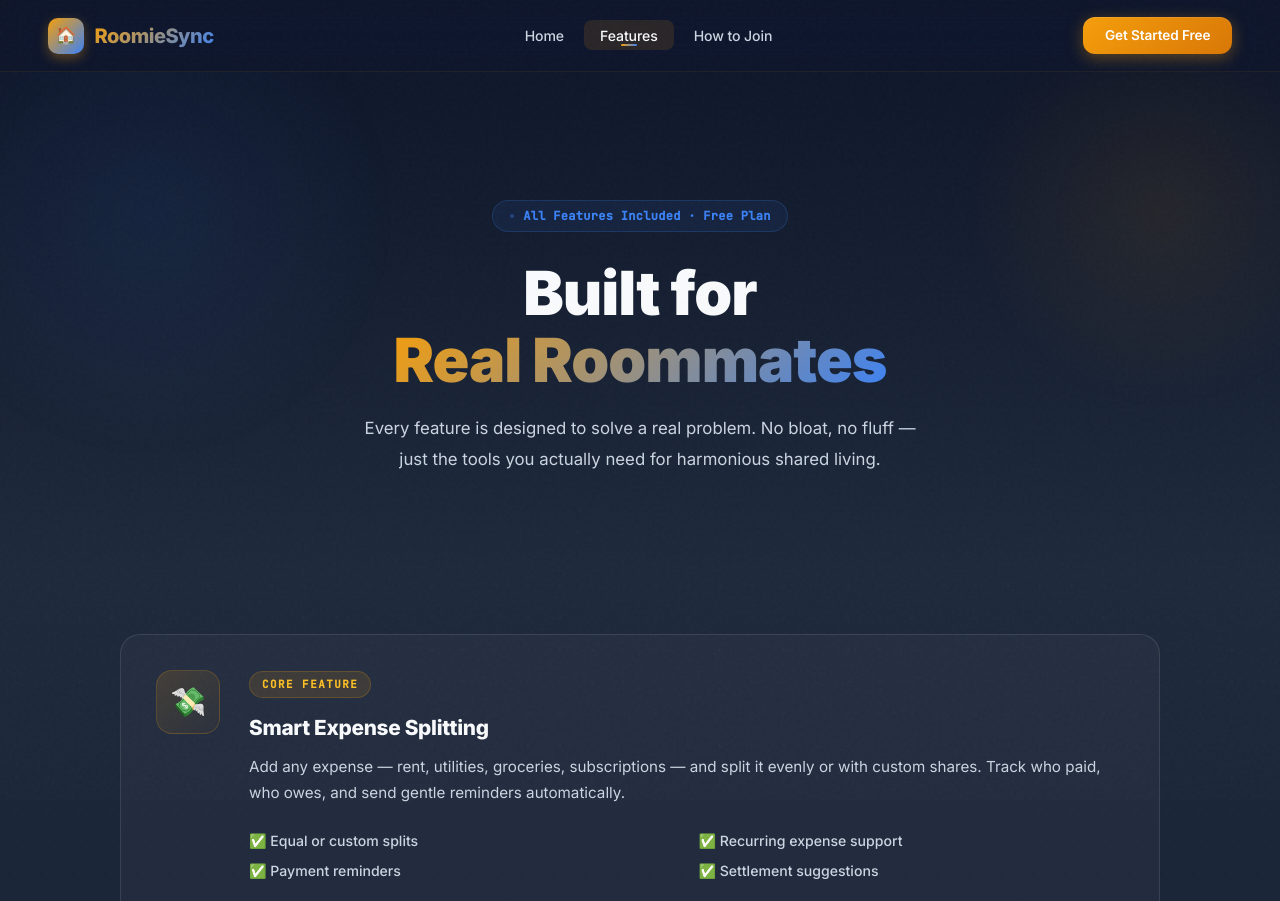
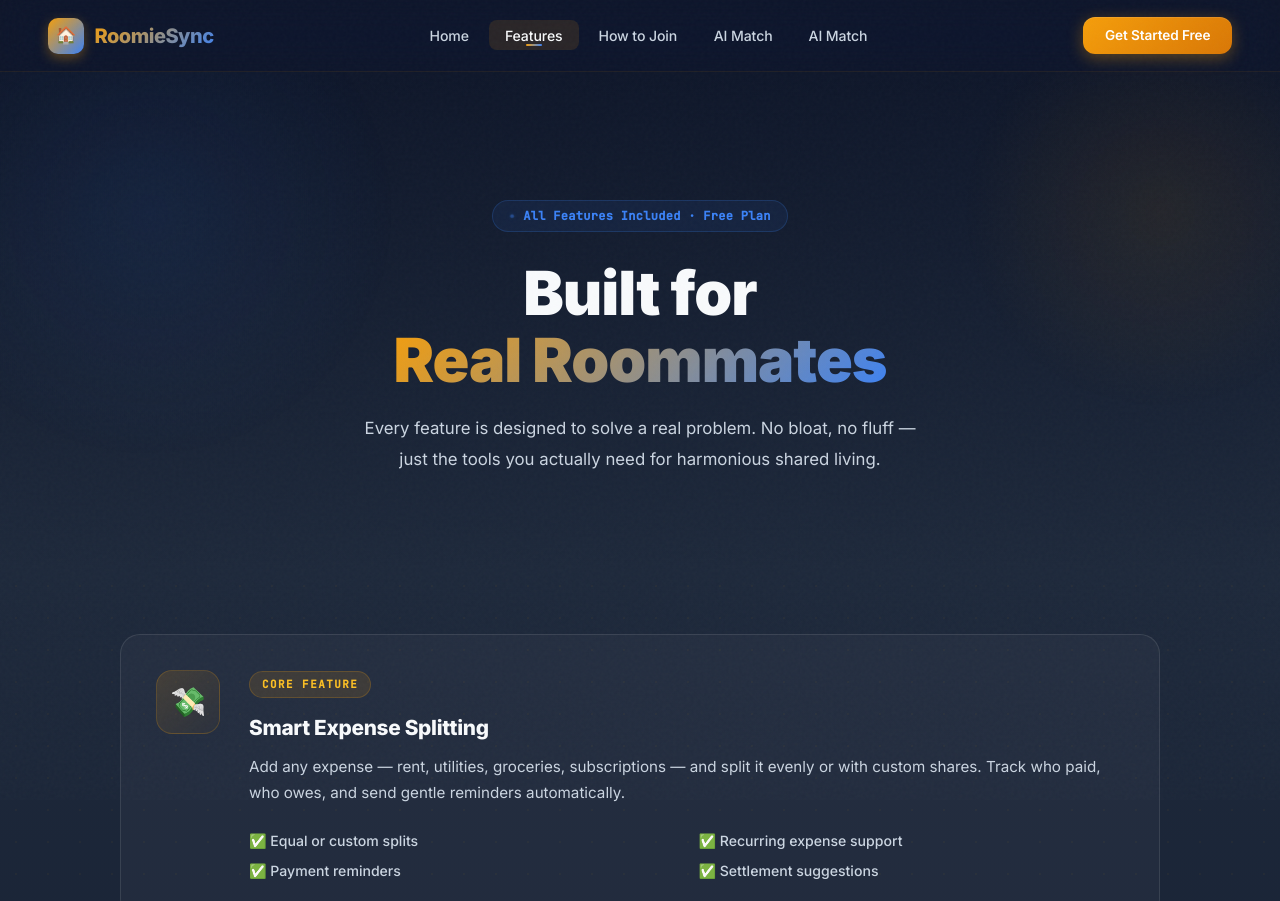
Before and after one commit to harsh27d/Roomproject, a website: page features.html in a window 1280 px wide. Shown: the top 901 px of the page. Drawn offline with Linux system fonts and the light colour scheme.

Commit message:
feat: add AI match link to navbar in features.html

```diff
--- a/features.html
+++ b/features.html
@@ -36,7 +36,9 @@
     <ul class="navbar__links" role="list">
       <li><a href="index.html" id="nav-home">Home</a></li>
       <li><a href="features.html" class="active" id="nav-features" aria-current="page">Features</a></li>
-      <li><a href="howtojoin.html" id="nav-howtojoin">How to Join</a></li>
+      <li><a href="howtojoin.html" id="nav-howtojoin">How to Join</a>
+    <a href="ai-match.html" id="mob-ai">AI Match</a></li>
+      <li><a href="ai-match.html" id="nav-ai">AI Match</a></li>
     </ul>
 
     <a href="howtojoin.html#cta-signup" class="navbar__cta" id="nav-cta">Get Started Free</a>
@@ -59,6 +61,7 @@
     <a href="index.html" id="mob-home">Home</a>
     <a href="features.html" class="active" id="mob-features" aria-current="page">Features</a>
     <a href="howtojoin.html" id="mob-howtojoin">How to Join</a>
+    <a href="ai-match.html" id="mob-ai">AI Match</a>
     <a href="howtojoin.html#cta-signup" class="mobile-cta" id="mob-cta">🚀 Get Started Free</a>
   </div>
 
@@ -400,7 +403,9 @@
           <h4>Product</h4>
           <ul>
             <li><a href="features.html" id="footer-features">Features</a></li>
-            <li><a href="howtojoin.html" id="footer-howtojoin">How to Join</a></li>
+            <li><a href="howtojoin.html" id="footer-howtojoin">How to Join</a>
+    <a href="ai-match.html" id="mob-ai">AI Match</a></li>
+      <li><a href="ai-match.html" id="nav-ai">AI Match</a></li>
             <li><a href="#" id="footer-pricing">Pricing</a></li>
             <li><a href="#" id="footer-changelog">Changelog</a></li>
           </ul>
```
